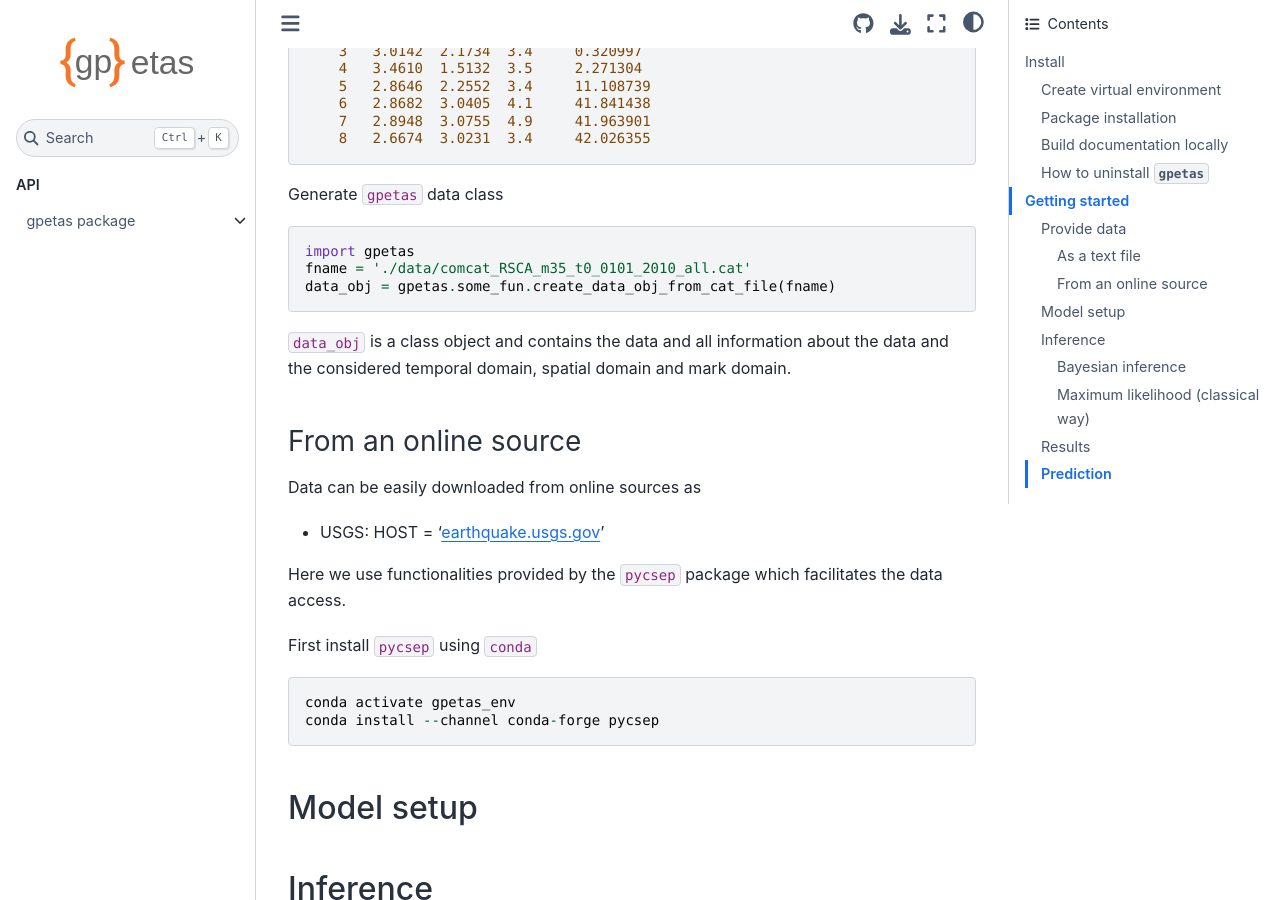
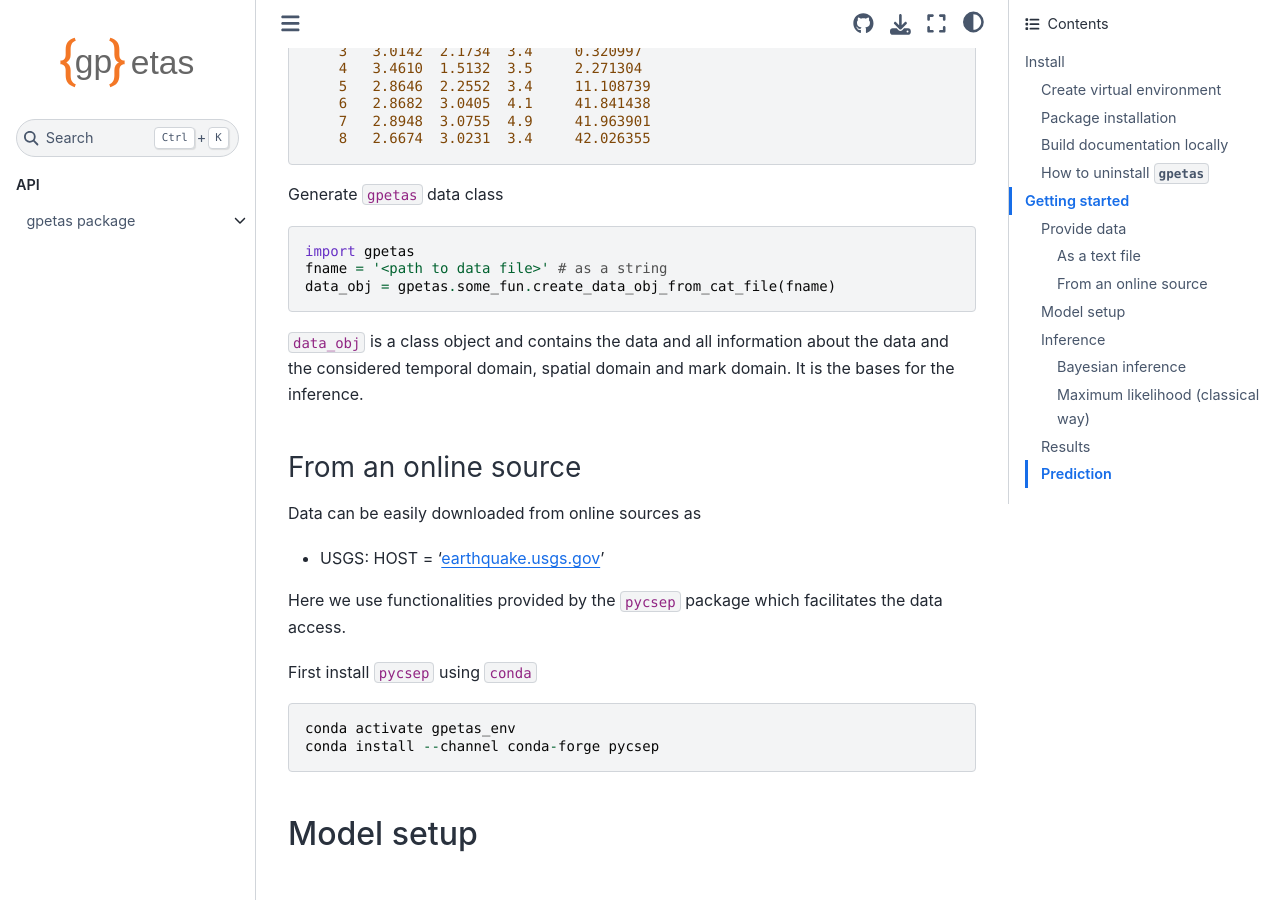
Before and after one commit to chris-molki/gpetas, a Sphinx documentation site: the page built from docs/source/README.md, in a window 1280 px wide and 900 px high, scrolled down 2327 px. Built offline with Sphinx 7.4.7 and the Sphinx Book theme 1.1.4, drawn with Linux system fonts in a browser that asks for light colours.

Commit message:
update doc

````diff
--- a/docs/source/README.md
+++ b/docs/source/README.md
@@ -93,11 +93,11 @@ where *time* is decimal in days. Assuming N observed events, the data file has d
 Generate ```gpetas``` data class
 ```
 import gpetas
-fname = './data/comcat_RSCA_m35_t0_0101_2010_all.cat'
+fname = '<path to data file>' # as a string
 data_obj = gpetas.some_fun.create_data_obj_from_cat_file(fname)
 ```
 ```data_obj``` is a class object and contains the data and all information about the data and the considered temporal domain, spatial domain and mark domain.
-
+It is the bases for the inference.
 ### From an online source
 Data can be easily downloaded from online sources as
 * USGS: HOST = 'earthquake.usgs.gov'
````
